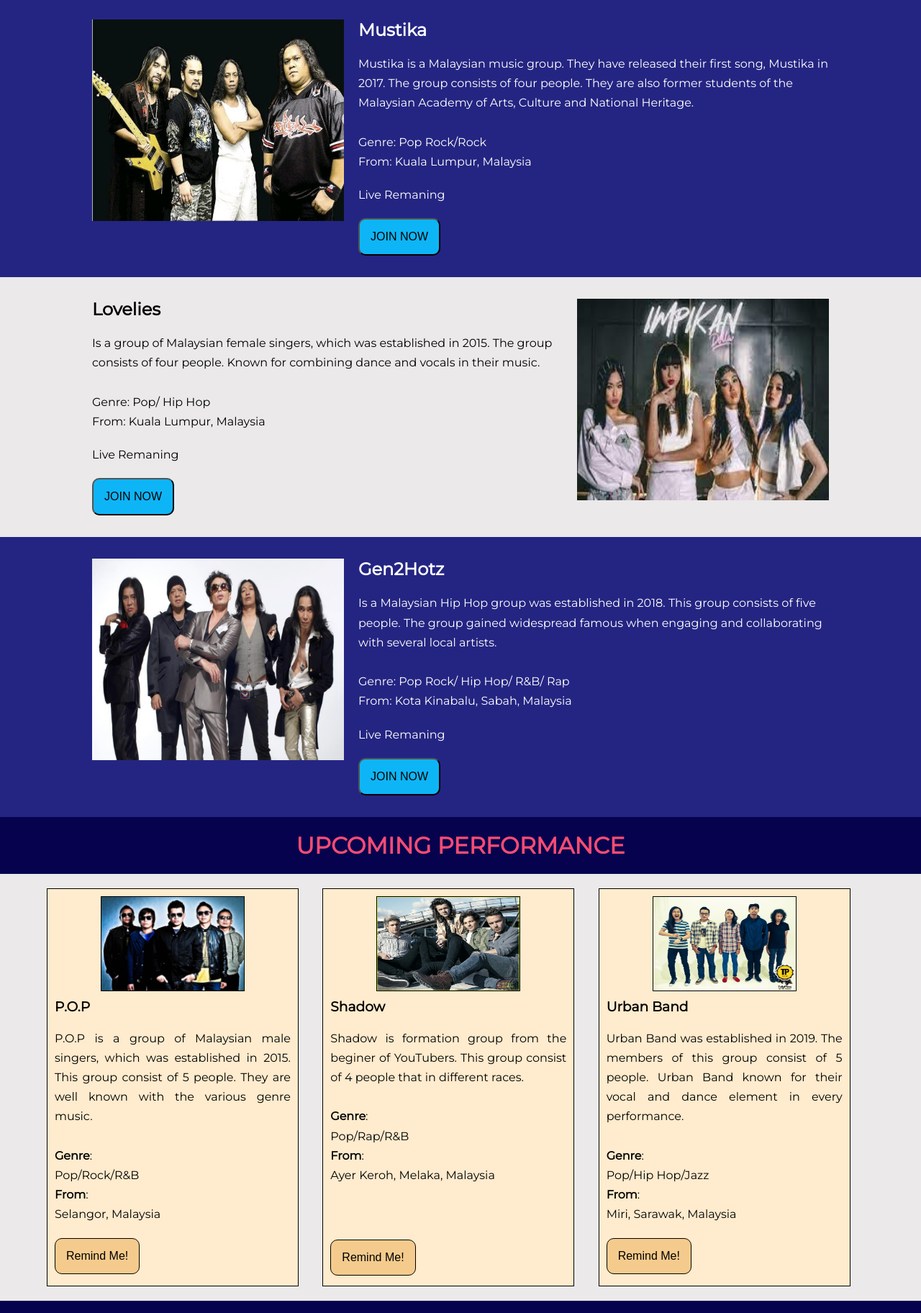
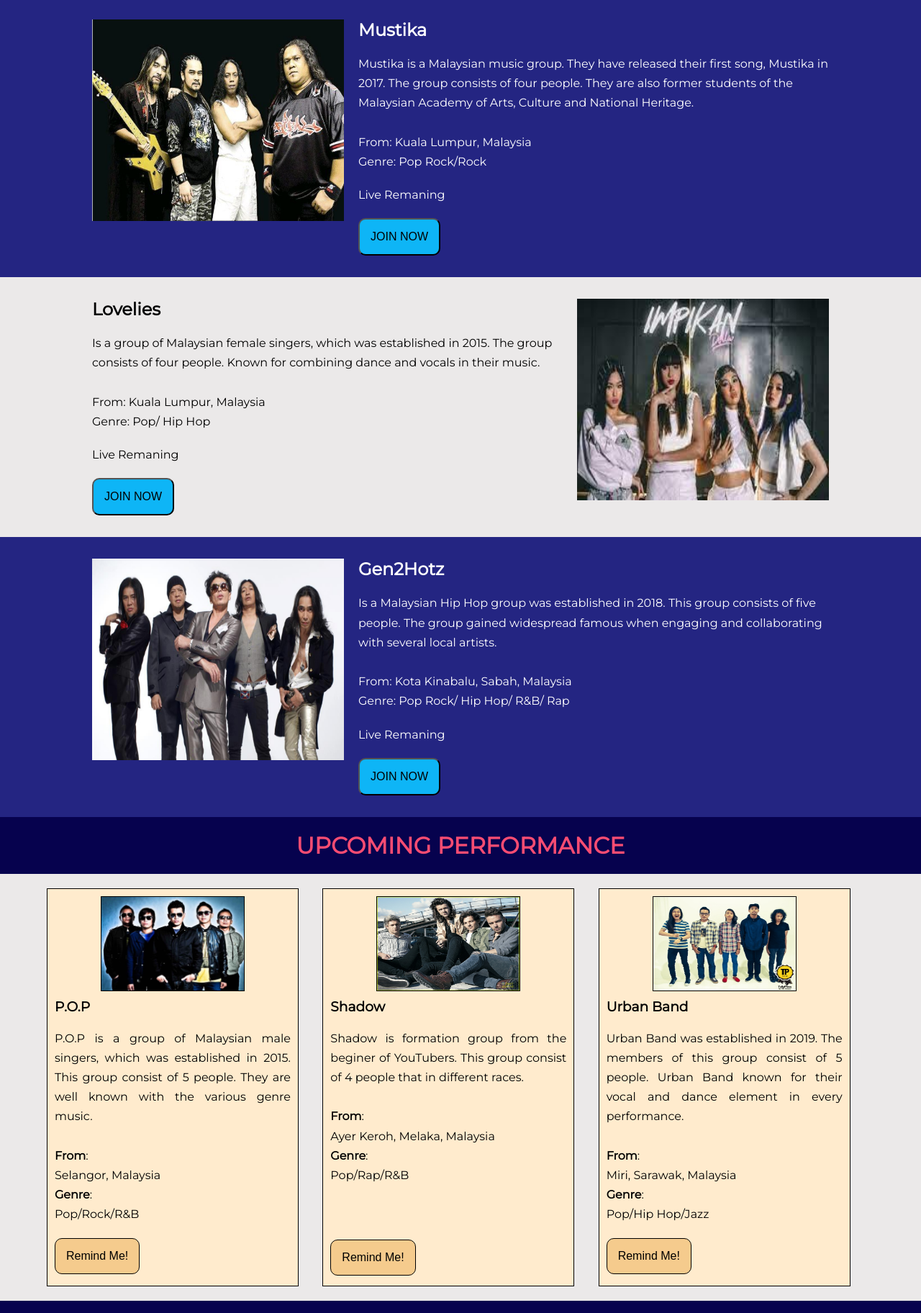
Before and after one commit to AfiqZakwan24/Happy-Relaxing, a plain HTML site: page index.html in a window 1280 px wide. Shown: the part 1620-3444 px from the top of the page at 72% size. Drawn offline with Linux system fonts and the light colour scheme.

Commit message:
Update index.html

```diff
--- a/index.html
+++ b/index.html
@@ -66,8 +66,8 @@
                         <br>
                         <p>Mustika is a Malaysian music group. They have released their first song, Mustika in 2017. The group consists of four people. They are also former students of the Malaysian Academy of Arts, Culture and National Heritage.
                         <br><br>
-                        Genre: Pop Rock/Rock <br>
-                        From: Kuala Lumpur, Malaysia</p>
+                        From: Kuala Lumpur, Malaysia<br>
+                        Genre: Pop Rock/Rock</p>
                         <br>
                         <p>Live Remaning</p>
                         <br>
@@ -80,8 +80,7 @@
                         <br>
                         <p>Is a group of Malaysian female singers, which was established in 2015. The group consists of four people. Known for combining dance and vocals in their music.
                         <br><br>
-                        Genre: Pop/ Hip Hop<br>
-                        From: Kuala Lumpur, Malaysia
+                        From: Kuala Lumpur, Malaysia<br>Genre: Pop/ Hip Hop
                         </p>
                         <br>
                         <p>Live Remaning</p><br>
@@ -96,8 +95,7 @@
                         <br>
                         <p>Is a Malaysian Hip Hop group was established in 2018. This group consists of five people. The group gained widespread famous when engaging and collaborating with several local artists.
                         <br><br>
-                        Genre: Pop Rock/ Hip Hop/ R&B/ Rap <br>
-                        From: Kota Kinabalu, Sabah, Malaysia</p><br>
+                        From: Kota Kinabalu, Sabah, Malaysia<br>Genre: Pop Rock/ Hip Hop/ R&B/ Rap</p><br>
                         <p>Live Remaning</p><br>
                         <input class="btn TBand" type="button" value="JOIN NOW" onclick="LivePerf()">
                     </div>
@@ -111,24 +109,24 @@
                  <br>
                 <p>P.O.P is a group of Malaysian male singers, which was established in 2015. This group consist of 5 people. They are well known with the various genre music.
                 <br><br>
-                <b>Genre</b>: <br>Pop/Rock/R&B<br>
-                <b>From</b>: <br>Selangor, Malaysia</p><br>
+                <b>From</b>: <br>Selangor, Malaysia<br>
+                <b>Genre</b>: <br>Pop/Rock/R&B</p><br>
                 <input class="btn BBand" type="button" value="Remind Me!" onclick="reminder()">
              </div>
              <div class="upband">
                 <img class="upImage" src="Image/band/img 4.jpg" alt="DayangGirls">
                 <h3>Shadow</h3><br>
                 <p>Shadow is formation group from the beginer of YouTubers. This group consist of 4 people that in different races. <br><br>
-                <b>Genre</b>: <br>Pop/Rap/R&B<br>
-                <b>From</b>: <br>Ayer Keroh, Melaka, Malaysia</p><br><br><br><br>
+                <b>From</b>: <br>Ayer Keroh, Melaka, Malaysia<br>
+                <b>Genre</b>: <br>Pop/Rap/R&B</p><br><br><br><br>
                 <input class="btn BBand" type="button" value="Remind Me!" onclick="reminder()">
             </div>
             <div class="upband">
                 <img class="upImage" src="Image/band/img 5.png" alt="JejakaTampan">
                 <h3>Urban Band</h3><br>
                 <p>Urban Band was established in 2019. The members of this group consist of 5 people. Urban Band known for their vocal and dance element in every performance.<br><br>
-                <b>Genre</b>: <br>Pop/Hip Hop/Jazz<br>
-                <b>From</b>: <br>Miri, Sarawak, Malaysia</p><br>
+                <b>From</b>: <br>Miri, Sarawak, Malaysia<br>
+                <b>Genre</b>: <br>Pop/Hip Hop/Jazz</p><br>
                 <input class="btn BBand" type="button" value="Remind Me!" onclick="reminder()">
             </div>
          </div>
```
